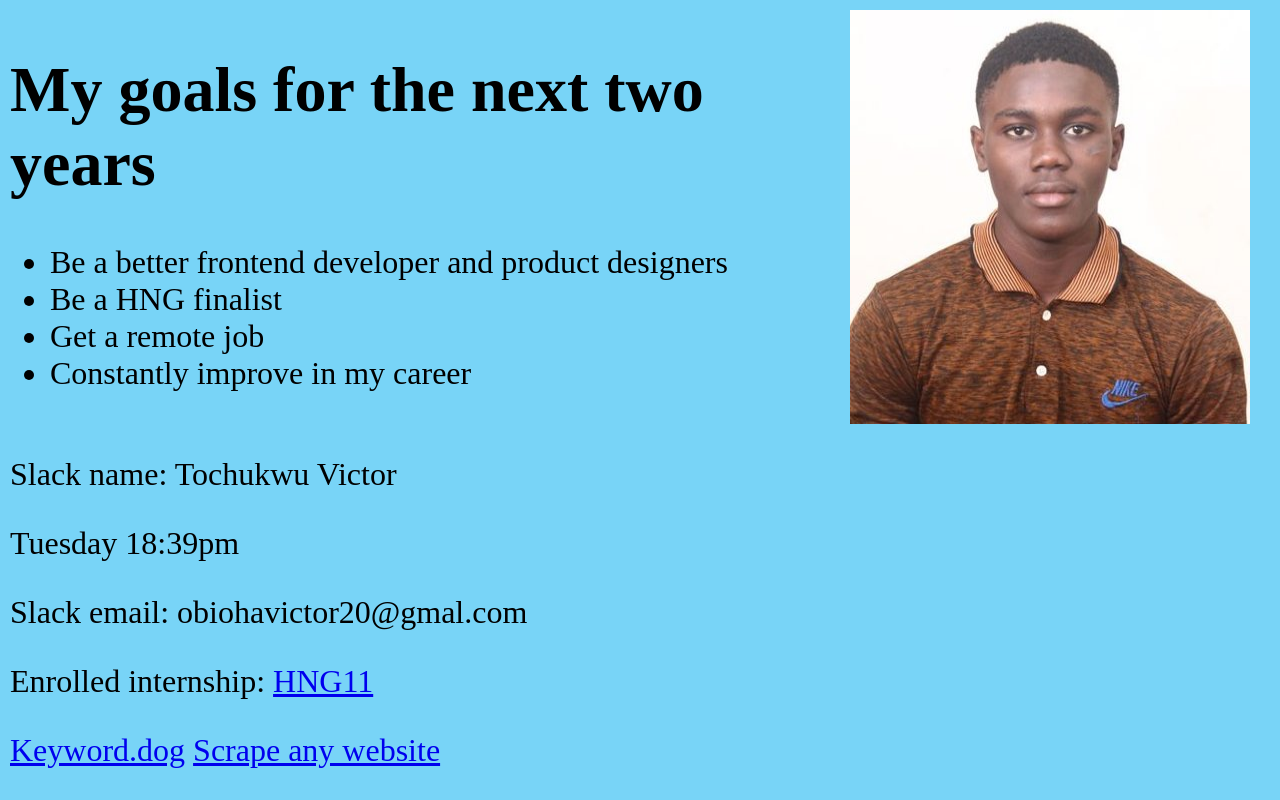
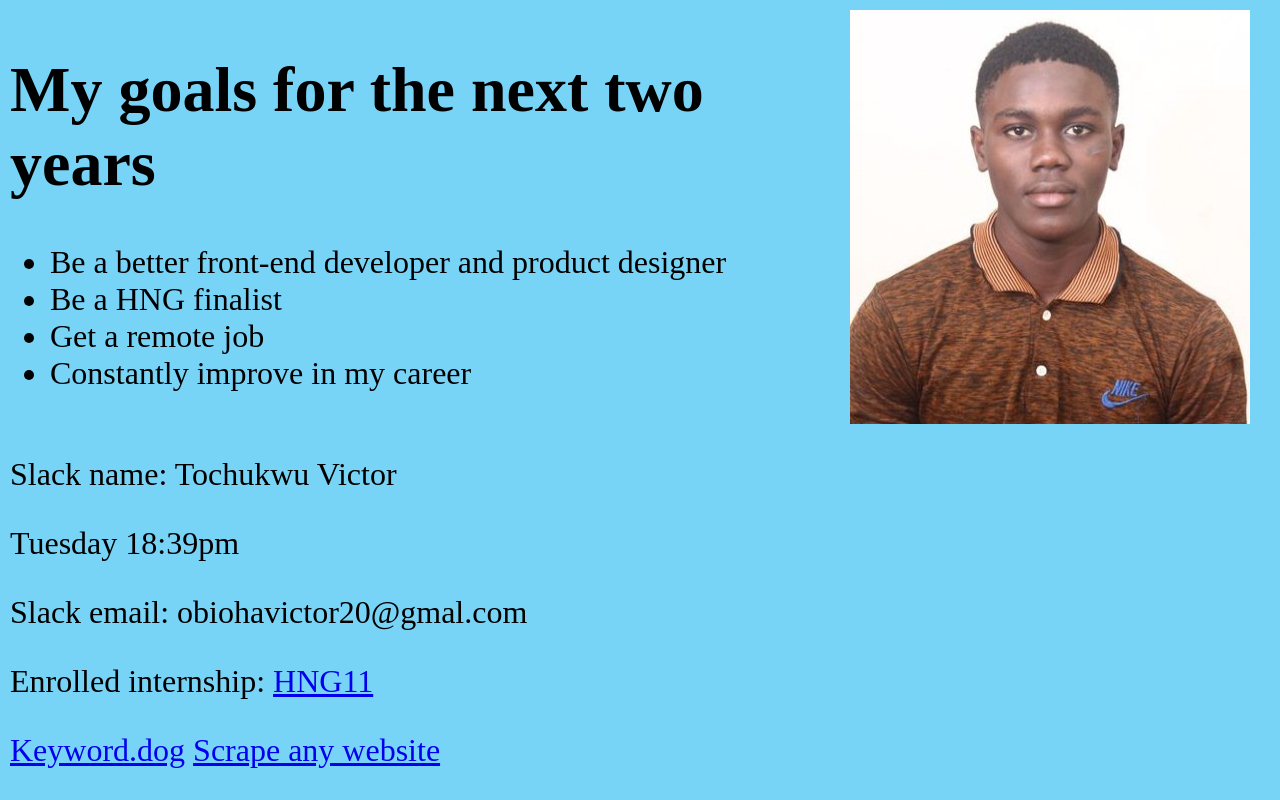
Before and after one commit to Victor752-byte/hngstageone, a plain HTML site: page index.html in a window 1280 px wide. Drawn offline with Linux system fonts and the light colour scheme.

Commit message:
spell error corections

```diff
--- a/index.html
+++ b/index.html
@@ -10,7 +10,7 @@
 <div>
     <h1>My goals for the next two years</h1>
 <ul>
-    <li>Be a better frontend developer and product designers</li>
+    <li>Be a better front-end developer and product designer</li>
     <li>Be a HNG finalist</li>
     <li>Get a remote job</li>
     <li>Constantly improve in my career</li>
```
